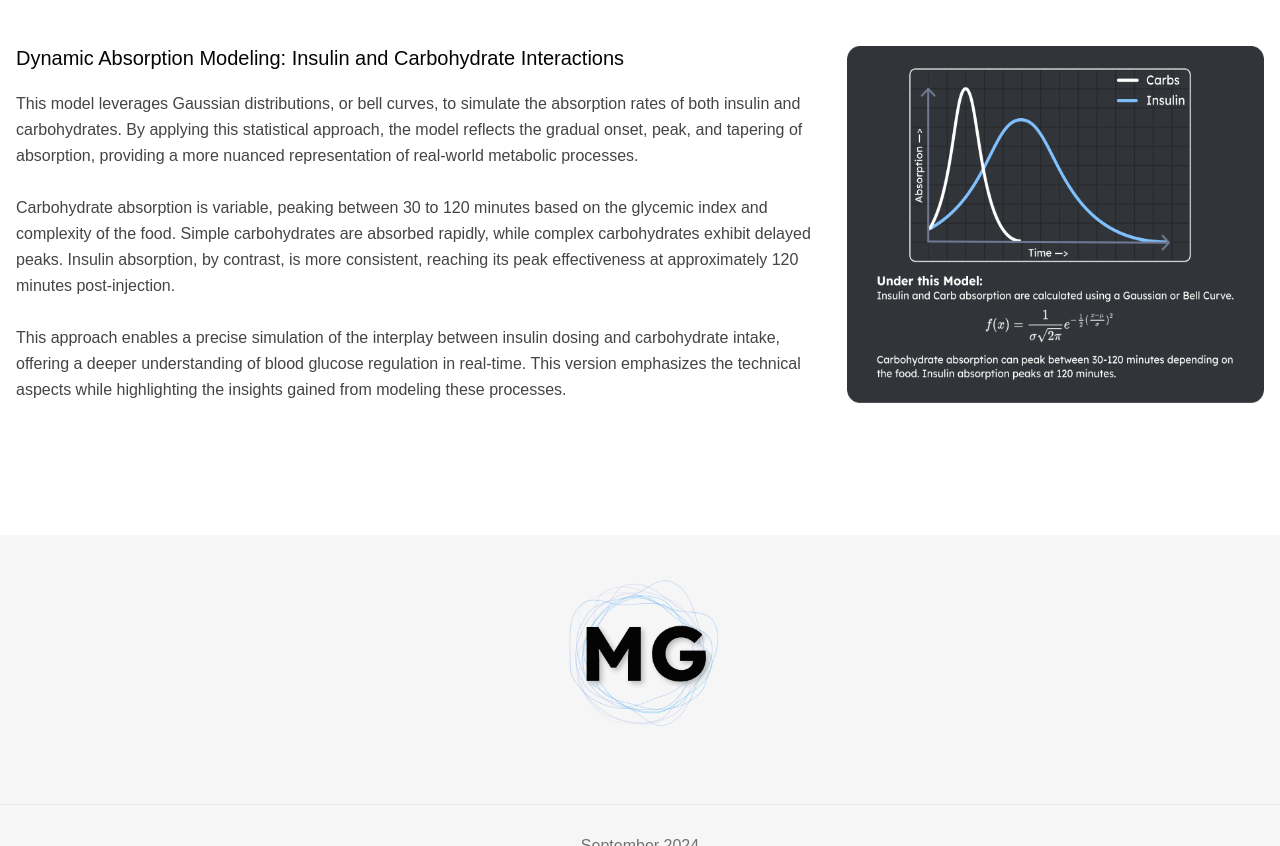
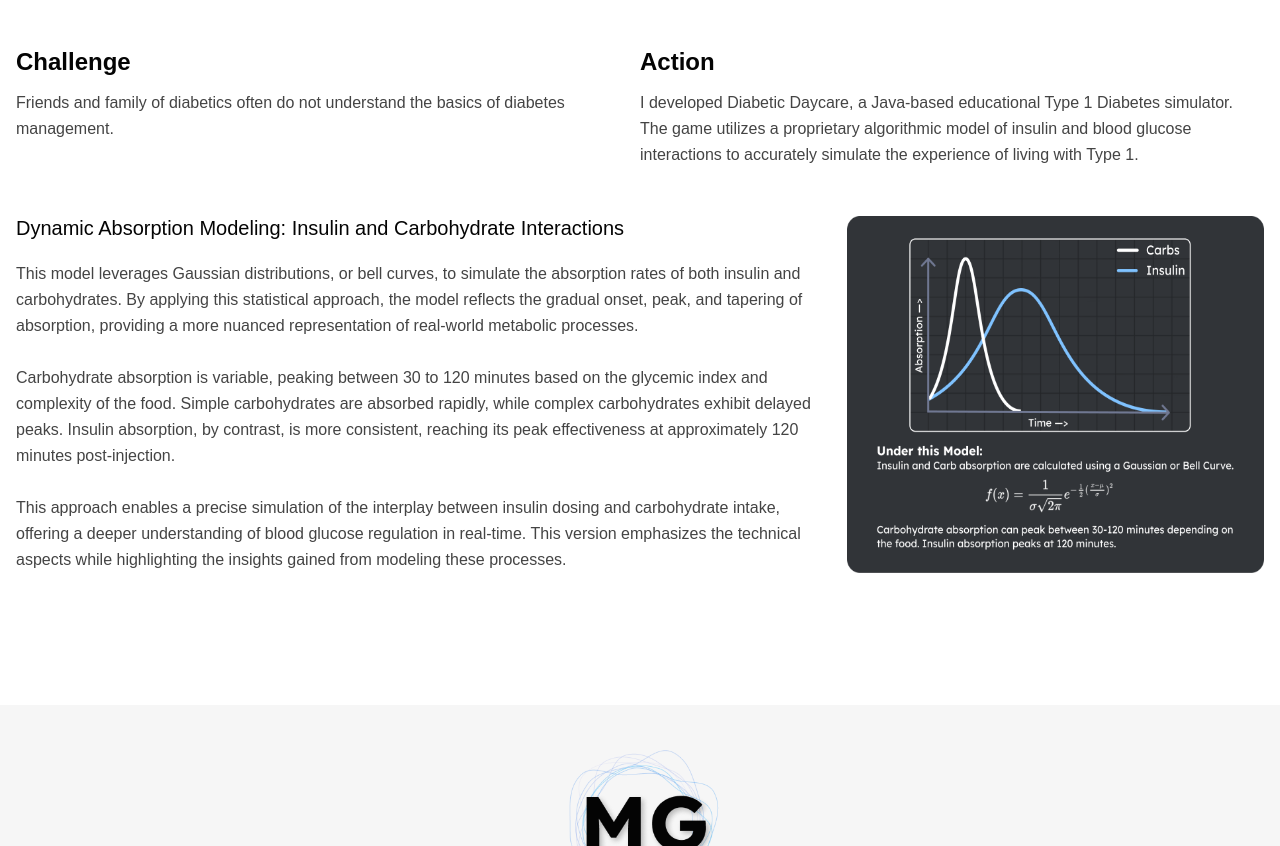
Before and after one commit to matthewjguck/matthewjguck.github.io, an Astro site: page /daycare in a window 1280 px wide. Shown: the part 1548-2394 px from the top of the page. Built offline with nearby package versions, Linux system fonts and the light colour scheme; Astro itself is replaced by a stand-in of ours; some packages are replaced by stand-ins of ours; what tailwind-bootstrap-grid would draw is missing.

Commit message:
updated daycare

```diff
--- a/src/content/daycare/-index.md
+++ b/src/content/daycare/-index.md
@@ -14,16 +14,18 @@ details:
     role: "Designer, Developer"
 
 content:
-    overview: ""
+    challenge: "Friends and family of diabetics often do not understand the basics of diabetes management."
+    action: "I developed Diabetic Daycare, a Java-based educational Type 1 Diabetes simulator. The game utilizes a proprietary algorithmic model of insulin and blood glucose interactions to accurately simulate the experience of living with Type 1."
+    future: "Moving forward with this project, I plan to reach out to pediatric endocrinology clinics with diabetes education training."
 
     curvetitle: "Dynamic Absorption Modeling: Insulin and Carbohydrate Interactions"
-    curve: " This model leverages Gaussian distributions, or bell curves, to simulate the absorption rates of both insulin and carbohydrates. By applying this statistical approach, the model reflects the gradual onset, peak, and tapering of absorption, providing a more nuanced representation of real-world metabolic processes.  <br><br>
+    curve: "This model leverages Gaussian distributions, or bell curves, to simulate the absorption rates of both insulin and carbohydrates. By applying this statistical approach, the model reflects the gradual onset, peak, and tapering of absorption, providing a more nuanced representation of real-world metabolic processes.  <br><br>
 
-    Carbohydrate absorption is variable, peaking between 30 to 120 minutes based on the glycemic index and complexity of the food. Simple carbohydrates are absorbed rapidly, while complex carbohydrates exhibit delayed peaks. Insulin absorption, by contrast, is more consistent, reaching its peak effectiveness at approximately 120 minutes post-injection.  <br><br>
+        Carbohydrate absorption is variable, peaking between 30 to 120 minutes based on the glycemic index and complexity of the food. Simple carbohydrates are absorbed rapidly, while complex carbohydrates exhibit delayed peaks. Insulin absorption, by contrast, is more consistent, reaching its peak effectiveness at approximately 120 minutes post-injection.  <br><br>
 
-    This approach enables a precise simulation of the interplay between insulin dosing and carbohydrate intake, offering a deeper understanding of blood glucose regulation in real-time.
+        This approach enables a precise simulation of the interplay between insulin dosing and carbohydrate intake, offering a deeper understanding of blood glucose regulation in real-time.
 
-    This version emphasizes the technical aspects while highlighting the insights gained from modeling these processes."
+        This version emphasizes the technical aspects while highlighting the insights gained from modeling these processes."
 
 
 
--- a/src/pages/daycare.astro
+++ b/src/pages/daycare.astro
@@ -44,6 +44,17 @@ const { title, description, meta_title, images, details, content } = daycare.dat
         />
       </div>
     </div>
+    <!-- Challenge and Action Section -->
+    <div class="row mb-12 grid grid-cols-1 lg:grid-cols-2 gap-0">
+      <div class="">
+        <h4 class="text-2xl font-bold mb-3">Challenge</h4>
+        <p set:html={markdownify(content.challenge)}/>
+      </div>
+      <div class="">
+        <h4 class="text-2xl font-bold mb-3">Action</h4>
+        <p set:html={markdownify(content.action)}/>
+      </div>
+    </div>
     <div class="flex flex-col-reverse lg:flex-row mb-8">
       <div class="col-12 lg:col-6 flex items-center">
         <div>
```
Also changed, not shown: 1 other file.
